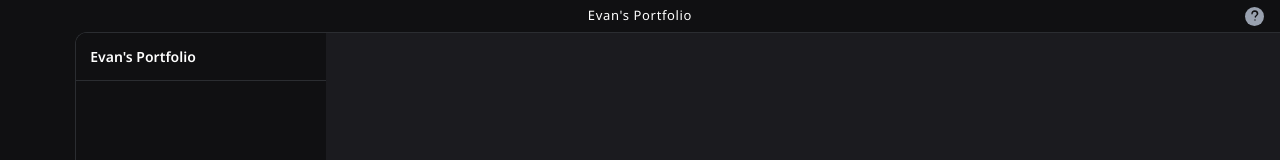
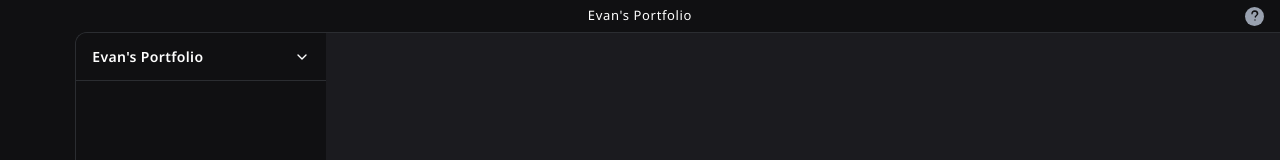
Before and after one commit to evancdev/disc-folio, a React (Vite) app: page / in a window 1280 px wide. Shown: the top 160 px of the page. Built offline with nearby package versions, Linux system fonts and the light colour scheme.

Commit message:
Updated channels
Renamed channels to leftcol
Updated imports
Created a Chevron Down
Fully utilized flex box by removing unneeded relative and absolute

```diff
--- a/src/components/myserver/channels.tsx
+++ b/src/components/myserver/leftcol.tsx
@@ -1,7 +1,9 @@
 import React, {useState} from 'react'
 import { dragHandler } from '../utils/drag'
+import { ChevronDown } from 'lucide-react';
 
-const Channels: React.FC = () =>
+
+const LeftCol: React.FC = () =>
 {
   // Initial width = 250px
   const [width, setWidth] = useState(250)
@@ -23,13 +25,21 @@ const Channels: React.FC = () =>
         onMouseDown={handleMouseDown}
       />
 
-      <div className="flex bg-disc1 w-full h-12 font-bold border-b border-bcolor items-center relative">
-        <p className="absolute left-[14px]">
+      {/* Server Name */}
+      <div className="flex w-full h-12 border-b border-bcolor items-center justify-between px-4">
+        <p className="left-3.25 font-bold tracking-wide">
           Evan's Portfolio
         </p>
+
+        {/* Chervon Down */}
+        <ChevronDown
+          className="w-4 h-4 text-white"
+          role="button"
+          aria-label="Open Server Options"
+        />
       </div>
     </div>
   )
 }
 
-export default Channels
+export default LeftCol
--- a/src/components/myserver/myserver.tsx
+++ b/src/components/myserver/myserver.tsx
@@ -1,5 +1,5 @@
 import React from 'react'
-import Channels from './channels'
+import Channels from './leftcol'
 import ChatBox from './chatbox'
 const MyServer: React.FC = () =>
 {
```
